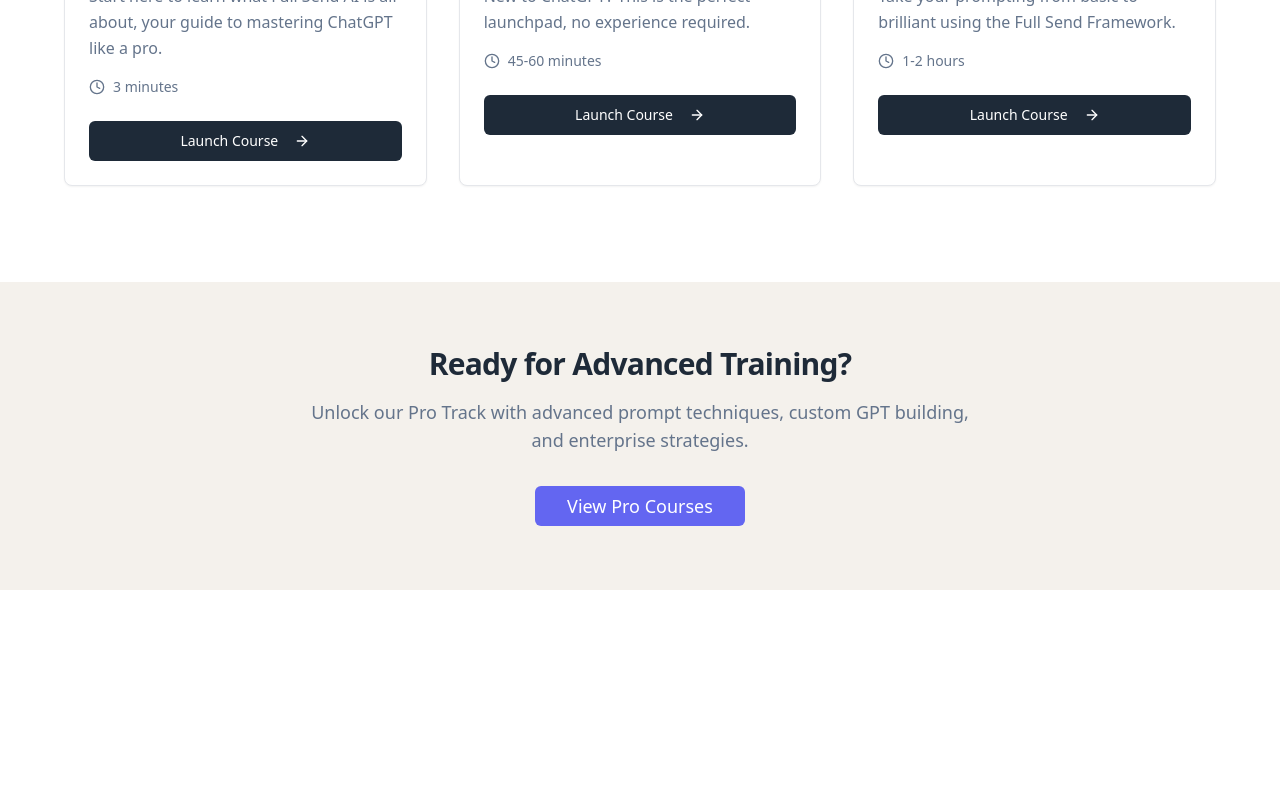
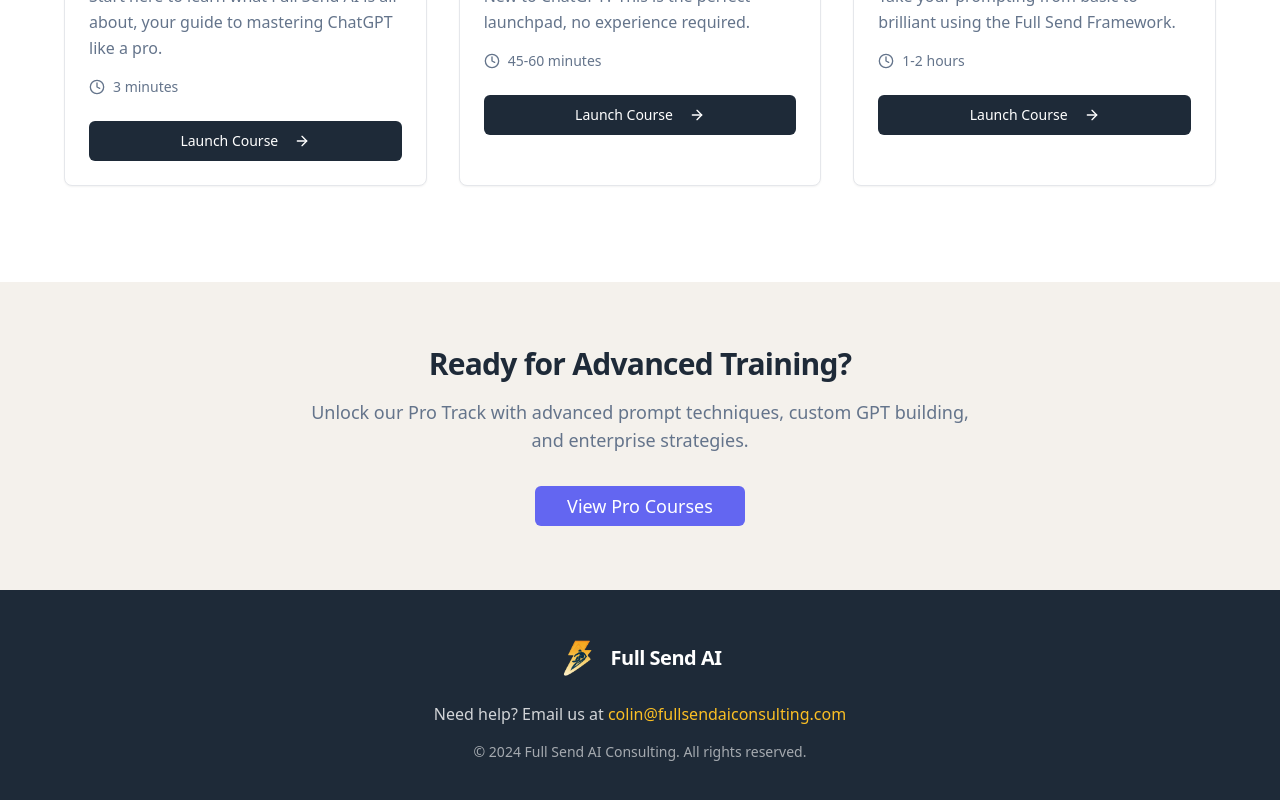
Before and after one commit to swifty3313/ai-fluent-launchpad, a React (Vite) app: page /learn in a window 1280 px wide. Shown: the part 822-1622 px from the top of the page. Before the commit the page ends 1412 px from the top, so only its background shows below. Built offline with nearby package versions, Linux system fonts and the light colour scheme.

Commit message:
Add footer to LearnPage
The footer was added back to the LearnPage.tsx file. The logo was also added to the footer.

```diff
--- a/src/pages/LearnPage.tsx
+++ b/src/pages/LearnPage.tsx
@@ -109,6 +109,34 @@ const LearnPage: React.FC = () => {
           </Button>
         </div>
       </section>
+
+      {/* Custom Footer for Learn Page */}
+      <footer className="bg-brand-navy py-12">
+        <div className="container mx-auto px-4 text-center">
+          <div className="flex items-center justify-center mb-6">
+            <img
+              src="/lovable-uploads/57d17de4-cf52-452c-887c-dc2631f77e86.png"
+              alt="Full Send AI Logo"
+              className="w-10 h-10 mr-3"
+            />
+            <h3 className="text-white font-bold text-xl">
+              Full Send AI
+            </h3>
+          </div>
+          <p className="text-white/80 mb-4">
+            Need help? Email us at{' '}
+            <a
+              href="mailto:colin@fullsendaiconsulting.com"
+              className="text-brand-orange hover:text-brand-orange/80 transition-colors"
+            >
+              colin@fullsendaiconsulting.com
+            </a>
+          </p>
+          <p className="text-white/60 text-sm">
+            © 2024 Full Send AI Consulting. All rights reserved.
+          </p>
+        </div>
+      </footer>
     </div>
   );
 };
```
Also changed, not shown: public/lovable-uploads/57d17de4-cf52-452c-887c-dc2631f77e86.png (added).
